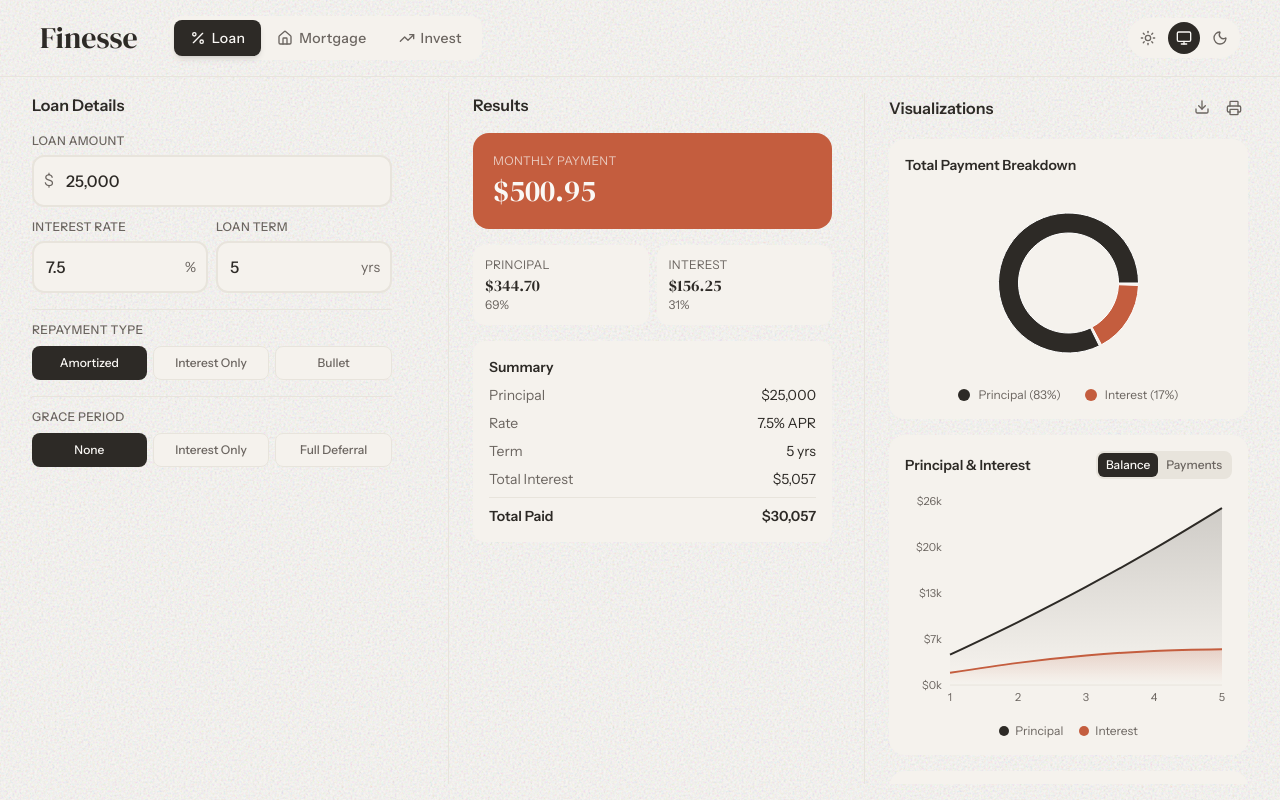
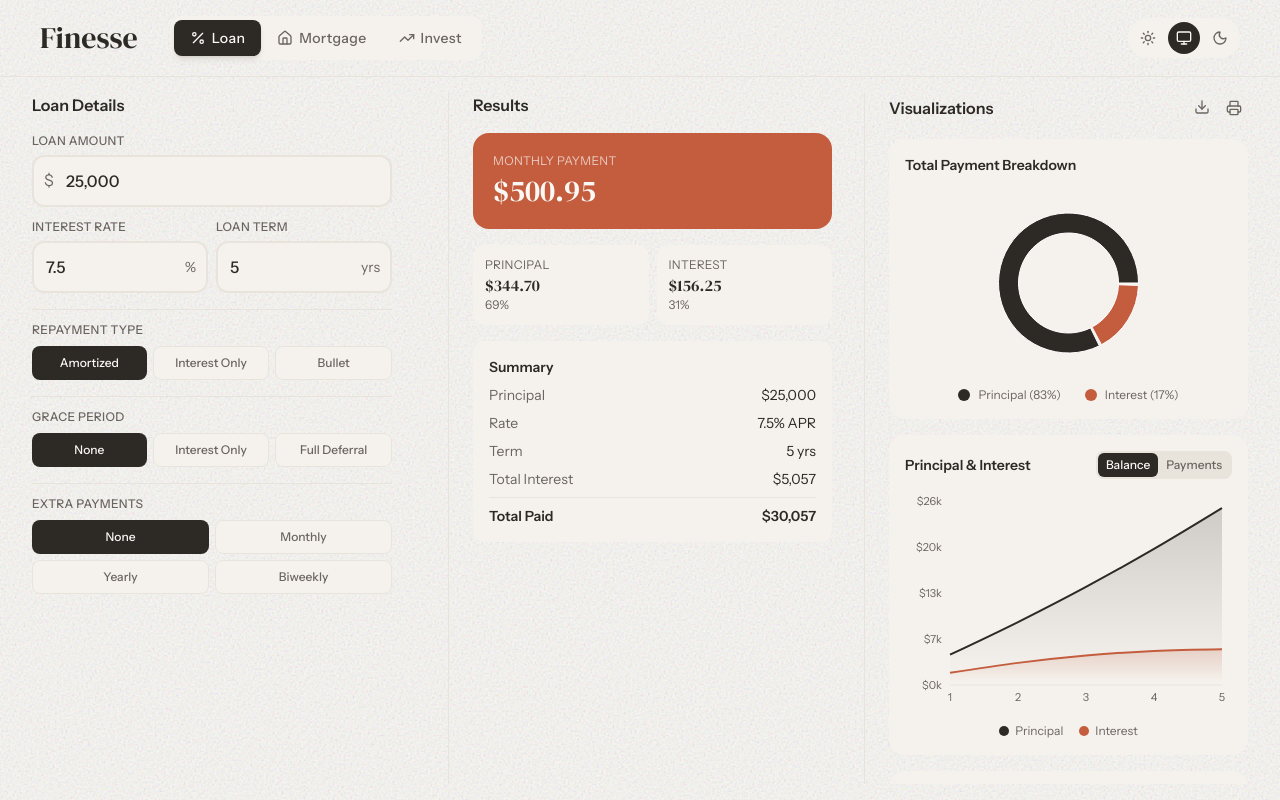
Before and after one commit to nedanwr/finesse, a React (Vite) app: page / in a window 1280 px wide. Built offline with nearby package versions, Linux system fonts and the light colour scheme.

Commit message:
feat: enhance `LoanCalculator` with extra payment options and corresponding amortization schedule generation

```diff
--- a/src/components/calculators/loan-calculator.tsx
+++ b/src/components/calculators/loan-calculator.tsx
@@ -5,8 +5,12 @@ import {
   calculateLoanWithGracePeriod,
   calculateBalloonLoan,
   calculateBulletLoan,
+  calculateLoanWithExtraPayments,
   generateAmortizationSchedule,
+  generateAmortizationScheduleWithExtra,
   type GracePeriodType,
+  type ExtraPaymentType,
+  type ExtraPaymentConfig,
 } from "../../lib/calculations";
 import { AmortizationTable } from "../amortization-table";
 import { BalanceChart, PaymentBreakdownChart } from "../charts";
@@ -23,6 +27,10 @@ interface LoanInputs {
   repaymentType: RepaymentType;
   gracePeriodMonths: number;
   gracePeriodType: GracePeriodType;
+  extraPaymentType: ExtraPaymentType;
+  extraMonthly: number;
+  extraYearlyAmount: number;
+  extraYearlyMonth: number;
 }
 
 const graceOptions: { id: GracePeriodType; label: string }[] = [
@@ -40,6 +48,10 @@ export function LoanCalculator() {
     repaymentType: "standard",
     gracePeriodMonths: 0,
     gracePeriodType: "none",
+    extraPaymentType: "none",
+    extraMonthly: 100,
+    extraYearlyAmount: 1000,
+    extraYearlyMonth: 1,
   });
 
   const standardResults = useMemo(
@@ -72,12 +84,41 @@ export function LoanCalculator() {
     inputs.gracePeriodType !== "none" &&
     inputs.gracePeriodMonths > 0;
 
+  // Extra payment configuration
+  const extraPaymentConfig: ExtraPaymentConfig = useMemo(() => ({
+    type: inputs.extraPaymentType,
+    extraMonthly: inputs.extraMonthly,
+    extraYearlyAmount: inputs.extraYearlyAmount,
+    extraYearlyMonth: inputs.extraYearlyMonth,
+  }), [inputs.extraPaymentType, inputs.extraMonthly, inputs.extraYearlyAmount, inputs.extraYearlyMonth]);
+
+  // Calculate loan with extra payments (for standard amortized loans only)
+  const extraPaymentResults = useMemo(() => {
+    if (inputs.repaymentType !== "standard" || inputs.gracePeriodType !== "none") {
+      return null;
+    }
+    return calculateLoanWithExtraPayments(
+      inputs.principal,
+      inputs.rate,
+      inputs.years,
+      extraPaymentConfig
+    );
+  }, [inputs.principal, inputs.rate, inputs.years, inputs.repaymentType, inputs.gracePeriodType, extraPaymentConfig]);
+
+  const hasExtraPayments = extraPaymentResults !== null && inputs.extraPaymentType !== "none";
+
   // Generate amortization schedule for standard loans
   const amortizationSchedule = useMemo(() => {
     if (inputs.repaymentType !== "standard") return [];
     const effectivePrincipal = hasGracePeriod ? standardResults.principalAfterGrace : inputs.principal;
+
+    // Use extra payment schedule if applicable
+    if (!hasGracePeriod && inputs.extraPaymentType !== "none") {
+      return generateAmortizationScheduleWithExtra(effectivePrincipal, inputs.rate, inputs.years, extraPaymentConfig);
+    }
+
     return generateAmortizationSchedule(effectivePrincipal, inputs.rate, inputs.years);
-  }, [inputs.principal, inputs.rate, inputs.years, inputs.repaymentType, standardResults.principalAfterGrace, hasGracePeriod]);
+  }, [inputs.principal, inputs.rate, inputs.years, inputs.repaymentType, inputs.extraPaymentType, standardResults.principalAfterGrace, hasGracePeriod, extraPaymentConfig]);
 
   // Calculate first month's principal vs interest split (for amortized loans)
   const firstMonthBreakdown = useMemo(() => {
@@ -268,6 +309,88 @@ export function LoanCalculator() {
             )}
           </div>
         )}
+
+        {/* Extra Payments - only for standard loans without grace period */}
+        {inputs.repaymentType === "standard" && inputs.gracePeriodType === "none" && (
+          <div className="pt-3 border-t border-sand">
+            <label className="block text-xs font-medium text-slate mb-2 tracking-wide uppercase">
+              Extra Payments
+            </label>
+            <div className="grid grid-cols-2 gap-1.5 mb-2">
+              {[
+                { id: "none" as ExtraPaymentType, label: "None" },
+                { id: "extra_monthly" as ExtraPaymentType, label: "Monthly" },
+                { id: "extra_yearly" as ExtraPaymentType, label: "Yearly" },
+                { id: "biweekly" as ExtraPaymentType, label: "Biweekly" },
+              ].map((option) => (
+                <button
+                  key={option.id}
+                  onClick={() =>
+                    setInputs((prev) => ({ ...prev, extraPaymentType: option.id }))
+                  }
+                  className={`
+                    py-2 px-1.5 rounded-lg text-xs font-medium transition-all duration-200
+                    ${
+                      inputs.extraPaymentType === option.id
+                        ? "bg-charcoal text-ivory"
+                        : "bg-cream text-slate hover:text-charcoal border border-sand"
+                    }
+                  `}
+                >
+                  {option.label}
+                </button>
+              ))}
+            </div>
+
+            {inputs.extraPaymentType === "extra_monthly" && (
+              <div className="animate-fade-in">
+                <InputField
+                  label="Extra per Month"
+                  value={inputs.extraMonthly}
+                  onChange={(extraMonthly) =>
+                    setInputs((prev) => ({ ...prev, extraMonthly }))
+                  }
+                  prefix="$"
+                />
+              </div>
+            )}
+
+            {inputs.extraPaymentType === "extra_yearly" && (
+              <div className="animate-fade-in space-y-2">
+                <InputField
+                  label="Extra per Year"
+                  value={inputs.extraYearlyAmount}
+                  onChange={(extraYearlyAmount) =>
+                    setInputs((prev) => ({ ...prev, extraYearlyAmount }))
+                  }
+                  prefix="$"
+                />
+                <div>
+                  <label className="block text-xs font-medium text-slate mb-1.5 tracking-wide uppercase">
+                    Apply in Month
+                  </label>
+                  <select
+                    value={inputs.extraYearlyMonth}
+                    onChange={(e) =>
+                      setInputs((prev) => ({ ...prev, extraYearlyMonth: parseInt(e.target.value) }))
+                    }
+                    className="w-full bg-cream border-2 border-sand rounded-xl py-3 px-3 text-base font-medium text-charcoal focus:border-terracotta focus:bg-ivory transition-all duration-200"
+                  >
+                    {["January", "February", "March", "April", "May", "June", "July", "August", "September", "October", "November", "December"].map((month, idx) => (
+                      <option key={month} value={idx + 1}>{month}</option>
+                    ))}
+                  </select>
+                </div>
+              </div>
+            )}
+
+            {inputs.extraPaymentType === "biweekly" && (
+              <p className="text-xs text-slate mt-1">
+                26 biweekly payments = 13 monthly payments/year
+              </p>
+            )}
+          </div>
+        )}
       </div>
 
       {/* Column 2: Results */}
@@ -350,6 +473,31 @@ export function LoanCalculator() {
           </div>
         )}
 
+        {/* Extra Payment Savings */}
+        {hasExtraPayments && extraPaymentResults && extraPaymentResults.monthsSaved > 0 && (
+          <div className="bg-sage/20 rounded-xl p-4 mb-4 border border-sage/30">
+            <h3 className="text-sm font-semibold text-charcoal mb-2">Early Payoff Savings</h3>
+            <div className="grid grid-cols-2 gap-3">
+              <div>
+                <p className="text-xs text-slate uppercase tracking-wide">Time Saved</p>
+                <p className="text-base font-serif text-charcoal">
+                  {Math.floor(extraPaymentResults.monthsSaved / 12) > 0 && (
+                    <>{Math.floor(extraPaymentResults.monthsSaved / 12)} yr{Math.floor(extraPaymentResults.monthsSaved / 12) !== 1 ? "s" : ""} </>
+                  )}
+                  {extraPaymentResults.monthsSaved % 12} mo
+                </p>
+              </div>
+              <div>
+                <p className="text-xs text-slate uppercase tracking-wide">Interest Saved</p>
+                <p className="text-base font-serif text-charcoal">{formatCurrency(extraPaymentResults.interestSaved)}</p>
+              </div>
+            </div>
+            <p className="text-xs text-slate mt-2">
+              Payoff: {Math.floor(extraPaymentResults.actualMonths / 12)} yr {extraPaymentResults.actualMonths % 12} mo (vs {inputs.years} yr)
+            </p>
+          </div>
+        )}
+
         {/* Loan Summary */}
         <div className="bg-cream rounded-xl p-4">
           <h3 className="text-sm font-semibold text-charcoal mb-2">Summary</h3>
@@ -364,15 +512,28 @@ export function LoanCalculator() {
             </div>
             <div className="flex justify-between">
               <span className="text-slate">Term</span>
-              <span className="text-charcoal">{inputs.years} yrs</span>
+              <span className="text-charcoal">
+                {hasExtraPayments && extraPaymentResults ? (
+                  <>
+                    {Math.floor(extraPaymentResults.actualMonths / 12)} yr {extraPaymentResults.actualMonths % 12} mo
+                    <span className="text-slate ml-1">(vs {inputs.years} yr)</span>
+                  </>
+                ) : (
+                  <>{inputs.years} yrs</>
+                )}
+              </span>
             </div>
             <div className="flex justify-between">
               <span className="text-slate">Total Interest</span>
-              <span className="text-charcoal">{formatCurrency(results.totalInterest)}</span>
+              <span className="text-charcoal">
+                {formatCurrency(hasExtraPayments && extraPaymentResults ? extraPaymentResults.actualTotalInterest : results.totalInterest)}
+              </span>
             </div>
             <div className="flex justify-between pt-2 border-t border-sand">
               <span className="font-semibold text-charcoal">Total Paid</span>
-              <span className="font-semibold text-charcoal">{formatCurrency(results.totalPayment)}</span>
+              <span className="font-semibold text-charcoal">
+                {formatCurrency(hasExtraPayments && extraPaymentResults ? extraPaymentResults.actualTotalPayment : results.totalPayment)}
+              </span>
             </div>
           </div>
         </div>
```
